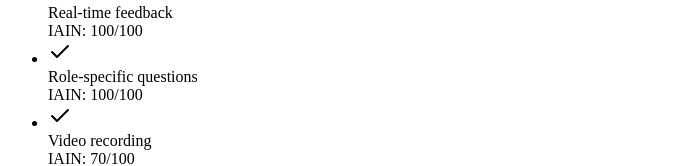
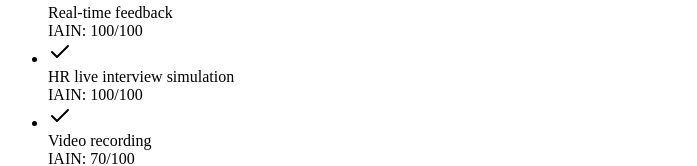
Before and after one commit to nsh15-cmd/iain-landingpage, a Next.js app: page /Comparisons in a window 1280 px wide. Shown: the part 197-363 px from the top of the page, without its empty margins (0-697 px from the left). Built offline with nearby package versions, Linux system fonts and the light colour scheme.

Commit message:
commiteed

```diff
--- a/src/components/sections/Numbers.tsx
+++ b/src/components/sections/Numbers.tsx
@@ -21,7 +21,7 @@ export const Numbers = () => {
               {" "}
               24/7{" "}
             </h2>
-            <p className="mt-2 text-heading-3"> Chatbot Interview Support</p>
+            <p className="mt-2 text-heading-3"> Interview Support</p>
           </div>
           <div className="text-center px-5">
             <h2 className="font-semibold text-xl sm:text-2xl md:text-4xl text-heading-1">
--- a/src/pages/Comparisons.tsx
+++ b/src/pages/Comparisons.tsx
@@ -14,7 +14,7 @@ import type { JSX } from "react/jsx-runtime";
 
 const FEATURES = [
   "Real-time feedback",
-  "Role-specific questions",
+  "HR live interview simulation",
   "Video recording",
   "Progress analytics",
   "Co-pilot / answer assist",
@@ -25,7 +25,7 @@ const FEATURES = [
 // Updated IAIN scores
 const IAIN_SCORES: Record<string, number> = {
   "Real-time feedback": 100,
-  "Role-specific questions": 100,
+  "HR live interview simulation": 100,
   "Video recording": 70,
   "Progress analytics": 70,
   "Co-pilot / answer assist": 90,
@@ -143,7 +143,10 @@ export default function IAINFeatureComparison(): JSX.Element {
                   fillOpacity={0.1}
                 />
                 <Tooltip
-                  formatter={(value: any, name: string) => [`${value}`, name]}
+                  formatter={(value: number, name: string) => [
+                    `${value}`,
+                    name,
+                  ]}
                   wrapperStyle={{
                     backgroundColor: "#fff",
                     borderRadius: "5px",
--- a/src/utils/services.tsx
+++ b/src/utils/services.tsx
@@ -25,8 +25,8 @@ export const services = [
     ),
   },
   {
-    title: "Smart Chat Assistance",
-    description: "Get real-time guidance and tips from our built-in assistant.",
+    title: "Messaging & Chat",
+    description: "Get real-time communication from our webb-app.",
     icon: (
       <svg
         xmlns="http://www.w3.org/2000/svg"
```
